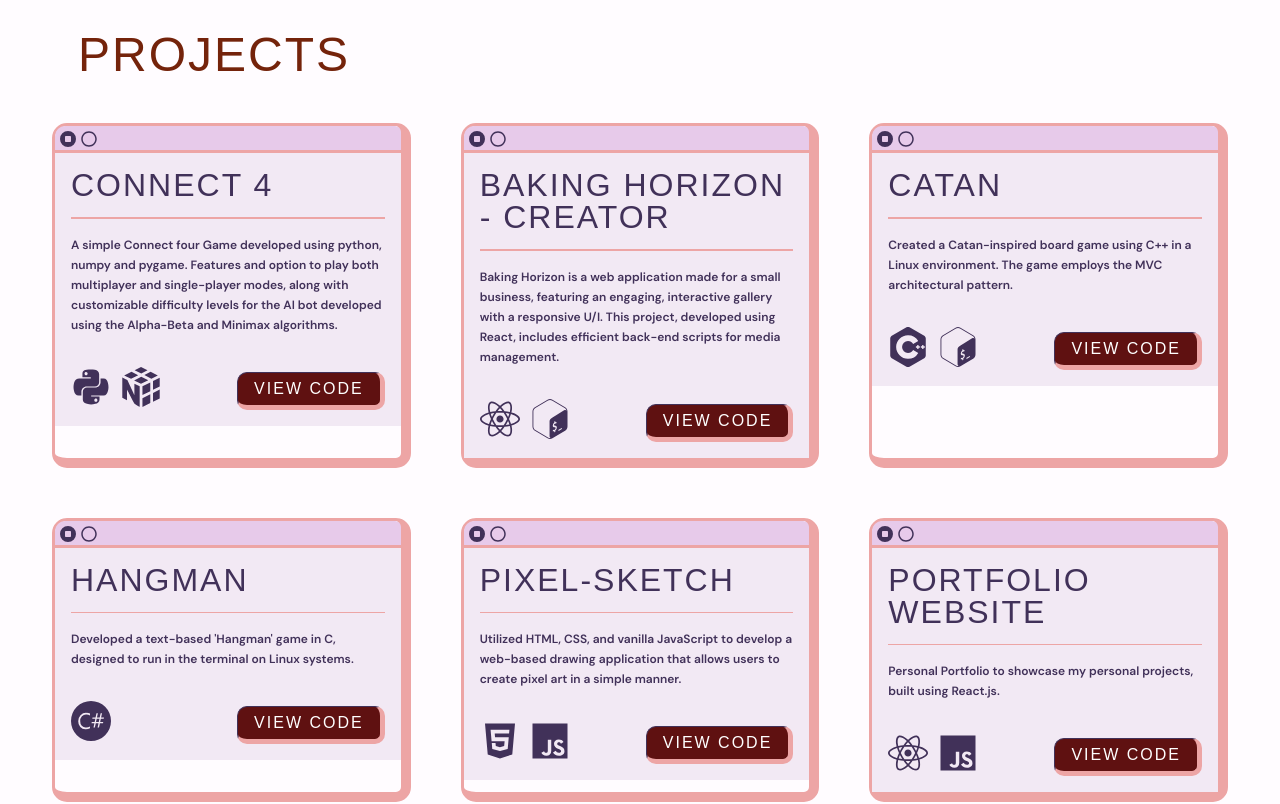
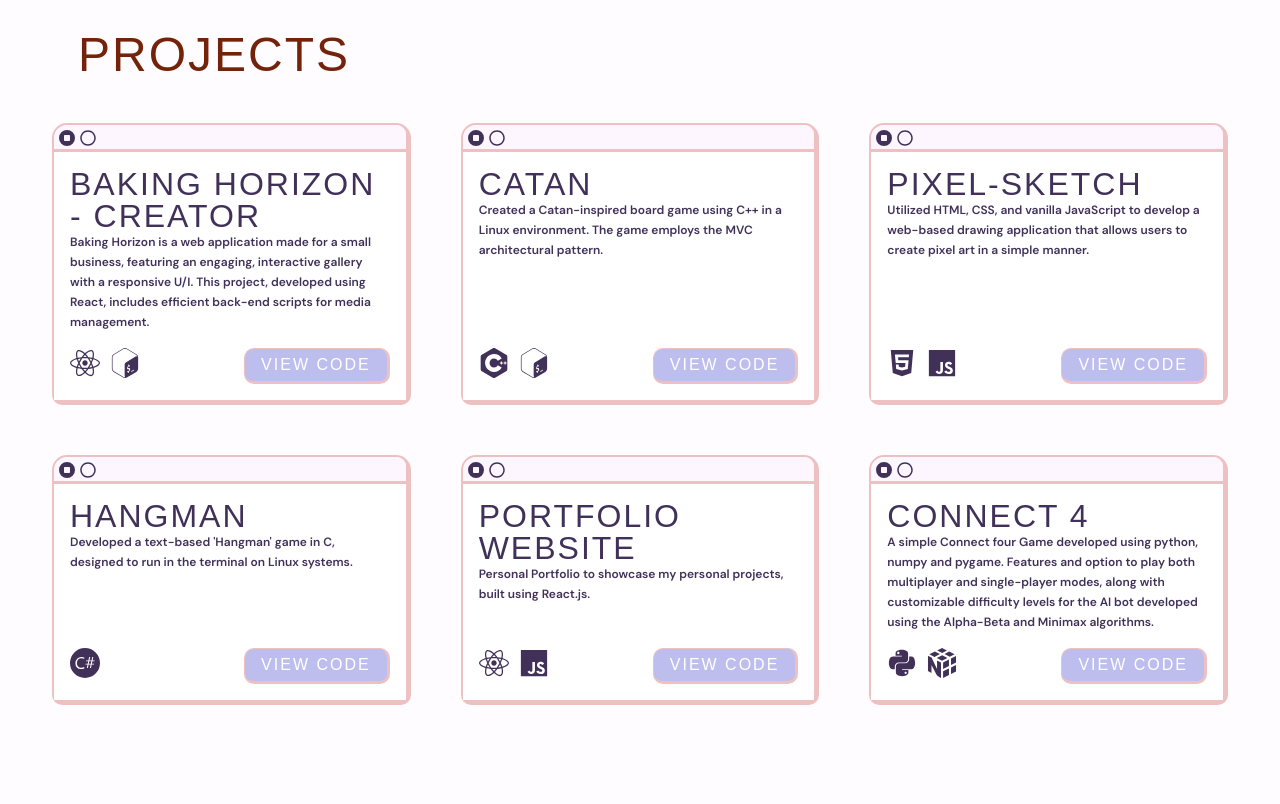
Before and after one commit to hadeya3ik/portfolio, a React (Vite) app: page / in a window 1280 px wide. Shown: the part 1260-2064 px from the top of the page. Built offline with nearby package versions, Linux system fonts and the light colour scheme; a web font is replaced by a local one.

Commit message:
re styling porjects

```diff
--- a/src/assets/color.css
+++ b/src/assets/color.css
@@ -7,13 +7,13 @@
 .light-theme {
     --dark_txt: rgb(65, 49, 89);
     --dark_accent_txt: rgb(116, 35, 11);
-    --lighter-txt: rgb(242, 233, 244);
+    --lighter-txt: rgb(255, 255, 255);
     --light-txt: rgb(255, 252, 255);
     --between_txt: rgb(238, 194, 194);
     --active: pink;
-    --project_outline : rgb(237, 165, 165);
-    --project_top: rgb(231, 202, 234);
-    --project_button: rgb(95, 17, 17);
+    --project_outline : rgb(237, 193, 193);
+    --project_top: rgb(254, 246, 255);
+    --project_button: rgb(190, 190, 238);
 }
 
 /* dark mode */
@@ -24,8 +24,8 @@
     --lighter-txt: rgb(21, 12, 44);
     --between_txt: rgb(21, 12, 44);
     --active: rgb(114, 80, 86);
-    --project_outline : rgb(81, 7, 7);
-    --project_top: rgb(133, 94, 138);
+    --project_outline : rgb(205, 189, 189);
+    --project_top: rgb(43, 28, 69);
     --project_button: rgb(44, 44, 87);
 }
 
@@ -64,7 +64,7 @@ body {
 .github_link {
     transition: color 500ms ease;
     background-color: var(--project_button);
-    border: 1px solid var(--dark_txt);
+    border: 1px solid var(--project_outline);
 }
 
 .github_link:hover {
@@ -105,8 +105,8 @@ body {
 }
 
 #project {
-    border-right: 10px solid var(--project_outline);
-    border-bottom: 10px solid var(--project_outline);
+    border-right: 5px solid var(--project_outline);
+    border-bottom: 5px solid var(--project_outline);
 }
 
 .project_bar {
@@ -114,12 +114,14 @@ body {
 }
 
 .github_link {
-    border-right: 5px solid var(--project_outline);
-    border-bottom: 5px solid var(--project_outline);
+    border-right: 3px solid var(--project_outline);
+    border-bottom: 3px solid var(--project_outline);
     color: var(--background-color);
 }
 
 hr {
     background-color:  var(--project_outline);
+    background-color: black;
     height: 1.5px;
+    padding: 0;
 }
--- a/src/components/project_folder/make_project/makeProject.css
+++ b/src/components/project_folder/make_project/makeProject.css
@@ -1,19 +1,35 @@
 #project {
-    border: 3px solid;
+    border: 2px solid;
     border-radius: 15px;
-    border-right: 10px solid;
-    border-bottom: 10px solid;
+    display: flex;
+    flex-direction: column;
+    border-bottom-left-radius: 10px;
+    border-bottom-right-radius: 10px;
+}
+
+.inner_content {
+    flex: 1;
+    display: flex;
+    flex-direction: column;
+    justify-content: space-between;
+}
+
+.project_bar {
+    border-top-left-radius: 15px;
+    border-top-right-radius: 9px;
+}
+
+.content {
+    padding: 1rem;
+    flex: 1;
     display: flex;
     flex-direction: column;
 }
 
-.project_bar {
-    border-top-left-radius: 10px;
-    border-top-right-radius: 6px;
-}
-
-.content {
-    padding: 1rem;
+.project_footer {
+	padding-top: 1rem;
+	display: flex;
+    justify-content: space-between;
 }
 
 #mini_button {
@@ -29,15 +45,13 @@ hr {
     border: none;
 }
 
-.project_footer {
-	padding-top: 2rem;
-	display: flex;
-    justify-content: space-between;
-}
-
 .techstack > * {
 	padding-right: 10px;
 	padding-bottom: 0px;
+}
+
+.techstack {
+    justify-self: flex-start
 }
 
 .github_link {
--- a/src/components/project_folder/make_project/makeProject.jsx
+++ b/src/components/project_folder/make_project/makeProject.jsx
@@ -21,11 +21,11 @@ MakeProject.propTypes = {
         </div>
         <div className="content">
           <h2 className='bold_mini'>{title}</h2>
-          <hr></hr>
+          <div className="inner_content">
             <p className='paragraph_mini'>{text}</p>
             <div className="project_footer">
               <div className="techstack">
-              {techIcons.map((Icon, index) => <Icon key={index} className="icon" size={40} />)}
+                {techIcons.map((Icon, index) => <Icon key={index} className="icon" size={30} />)}
               </div>
               <a href={link} className="github_link" target="_blank" rel="noopener noreferrer">
                 View Code
@@ -33,6 +33,7 @@ MakeProject.propTypes = {
             </div>
           </div>
         </div>
+      </div>
     );
   }
 
--- a/src/components/project_folder/project.jsx
+++ b/src/components/project_folder/project.jsx
@@ -15,13 +15,6 @@ function Project() {
     <div id="project-cont">
     <h4 className='bold_mini sub_header'>PROJECTS</h4>
     <div className="project_container">
-        <MakeProject
-        className="connect_4"
-        title="Connect 4 "
-        text="A simple Connect four Game developed using python, numpy and pygame. Features and option to play both multiplayer and single-player modes, along with customizable difficulty levels for the AI bot  developed using the Alpha-Beta and Minimax algorithms. "
-        techIcons={[FaPython, SiNumpy]}
-        link="https://github.com/hadeya3ik/Connect-4"
-      />
       <MakeProject
         className="baking_horizon"
         title="Baking Horizon - creator"
@@ -37,18 +30,18 @@ function Project() {
         link="https://github.com/hadeya3ik/Catan"
       />
       <MakeProject
+        className="pixel_sketch"
+        title="Pixel-Sketch"
+        text="Utilized HTML, CSS, and vanilla JavaScript to develop a web-based drawing application that allows users to create pixel art in a simple manner. "
+        techIcons={[FaHtml5, IoLogoJavascript]}
+        link="https://github.com/hadeya3ik/pixel-draw"
+      />
+      <MakeProject
         className="hangman"
         title="Hangman"
         text="Developed a text-based 'Hangman' game in C, designed to run in the terminal on Linux systems. "
         techIcons={[SiCsharp]}
         link="https://github.com/hadeya3ik/Hangman"
-      />
-      <MakeProject
-        className="pixel_sketch"
-        title="Pixel-Sketch"
-        text="Utilized HTML, CSS, and vanilla JavaScript to develop a web-based drawing application that allows users to create pixel art in a simple manner. "
-        techIcons={[FaHtml5, IoLogoJavascript]}
-        link="https://github.com/hadeya3ik/pixel-draw"
       />
       <MakeProject
         className="portfolio"
@@ -57,6 +50,13 @@ function Project() {
         techIcons={[FaReact, IoLogoJavascript]}
         link="https://github.com/hadeya3ik/portfolio"
       />
+      <MakeProject
+        className="connect_4"
+        title="Connect 4 "
+        text="A simple Connect four Game developed using python, numpy and pygame. Features and option to play both multiplayer and single-player modes, along with customizable difficulty levels for the AI bot  developed using the Alpha-Beta and Minimax algorithms. "
+        techIcons={[FaPython, SiNumpy]}
+        link="https://github.com/hadeya3ik/Connect-4"
+      />
       </div>
       </div>
     </ div>
```
Lines whose indentation alone changed are shown as unchanged.
